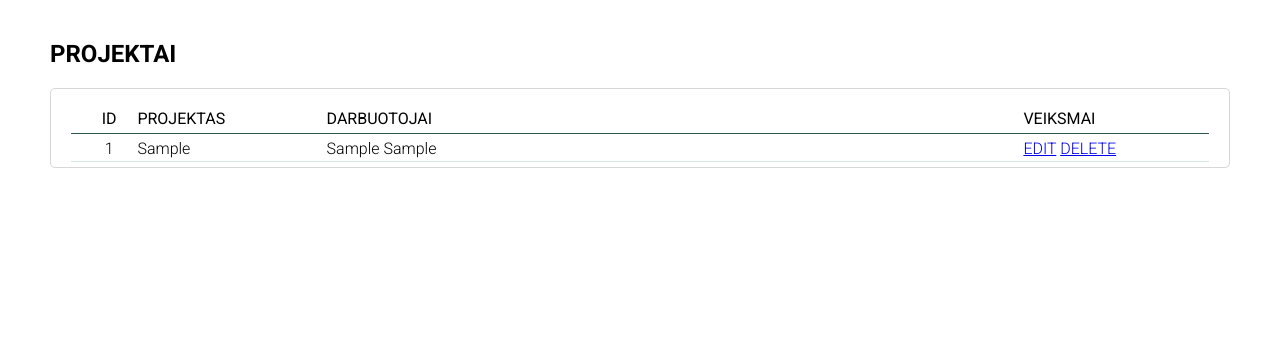
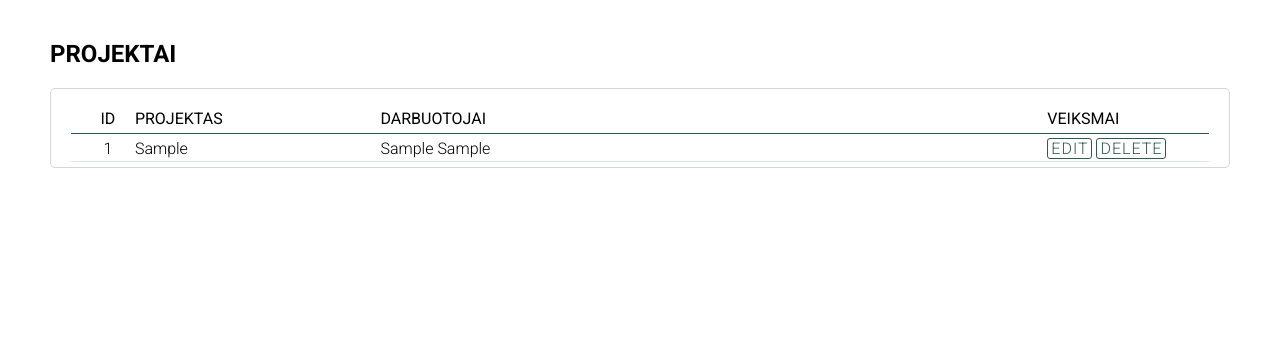
Before and after one commit to gretanorv/BIT_SP2-personalo_valdymo_sistema, a PHP site: page /?path=projektai in a window 1280 px wide. Shown: the part 59-420 px from the top of the page. Run offline with PHP 8.4, Linux system fonts and the light colour scheme; tables that the repository leaves empty or names only in its code hold one stand-in row (values such as "Sample post").

Commit message:
edit path & link styles

```diff
--- a/index.php
+++ b/index.php
@@ -55,6 +55,7 @@
             if (isset($_GET['action']) and $_GET['action'] == 'delete') {
                 print($_GET['path']);
                 if ($_GET['path'] == 'projektai') {
+                    //TODO:: if employees left throw error/ warning
                     $sql = "DELETE FROM projektai WHERE ID = ?";
                 } else {
                     $sql = "DELETE FROM darbuotojai WHERE ID = ?";
@@ -164,8 +165,9 @@
                             }
 
                             print("<div class='table__col-controls'>
-                            <a href='?action=edit' class='table__col-controls-link'>EDIT</a>
-                            <a href='?{$path}&action=delete&id={$row['id']}' class='table__col-controls-link'>DELETE</a>
+                            <a href='?{$path}&action=edit' class='table__col-controls-link'>EDIT</a>
+                            <a href='?{$path}&action=delete&id={$row['id']}'
+                            class='table__col-controls-link table__col-controls-link--del'>DELETE</a>
                             </div>");
                             ?>
                         </div>
@@ -184,5 +186,6 @@
         <p class="footer__text">Footeris</p>
     </footer>
 </body>
+<script src=""></script>
 
 </html>
--- a/style.css
+++ b/style.css
@@ -84,7 +84,7 @@
 
 .table__col {
   margin-right: 20px;
-  min-width: 15%;
+  min-width: 20%;
 }
 
 .table__col-id {
@@ -101,6 +101,27 @@
   width: 15%;
 }
 
+.table__col-controls-link {
+  text-decoration: none;
+  color: #32594f;
+  border: 1px solid #32594f;
+  padding: 0 3px;
+  border-radius: 3px;
+  -webkit-transition: all 0.3s ease-out;
+  transition: all 0.3s ease-out;
+  letter-spacing: 1px;
+}
+
+.table__col-controls-link:hover {
+  background-color: #32594f;
+  color: #fff;
+}
+
+.table__col-controls-link--del:hover {
+  background-color: #ff747d;
+  border-color: #ff747d;
+}
+
 .table__col--head {
   font-weight: 400;
 }
```
Also changed, not shown: styles/_table.scss (+21 -1 lines), 1 other file.
